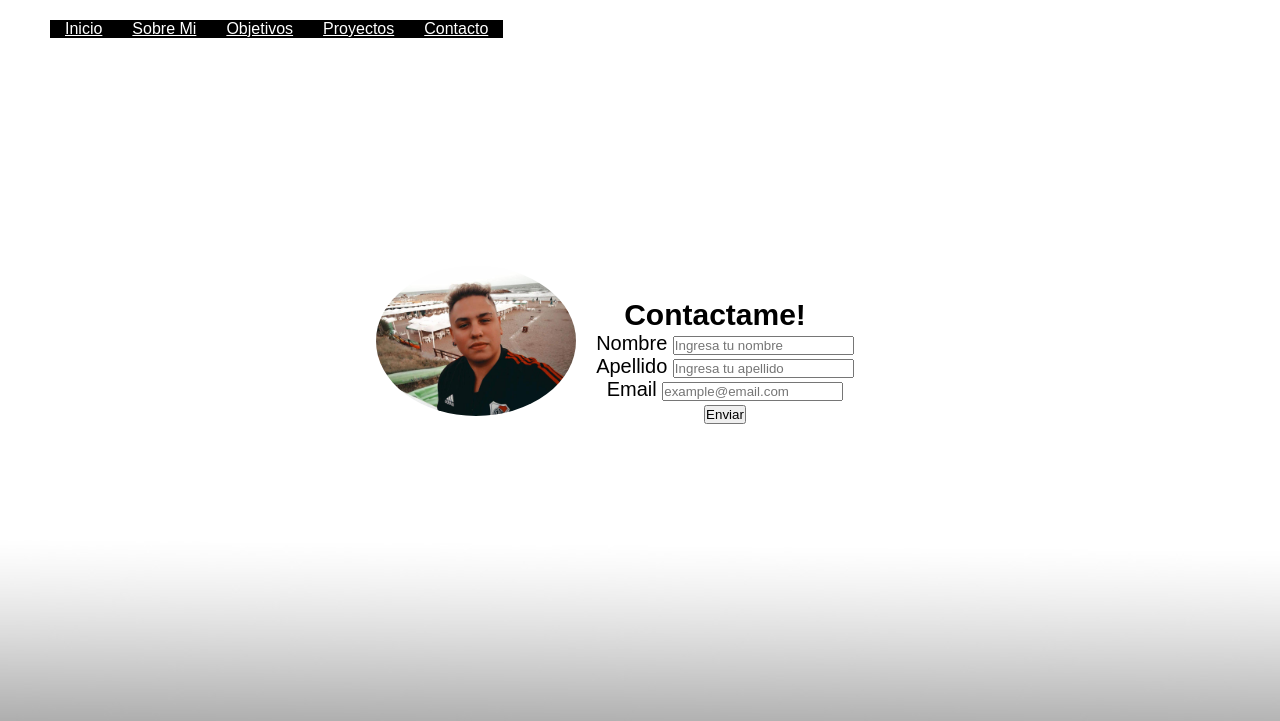
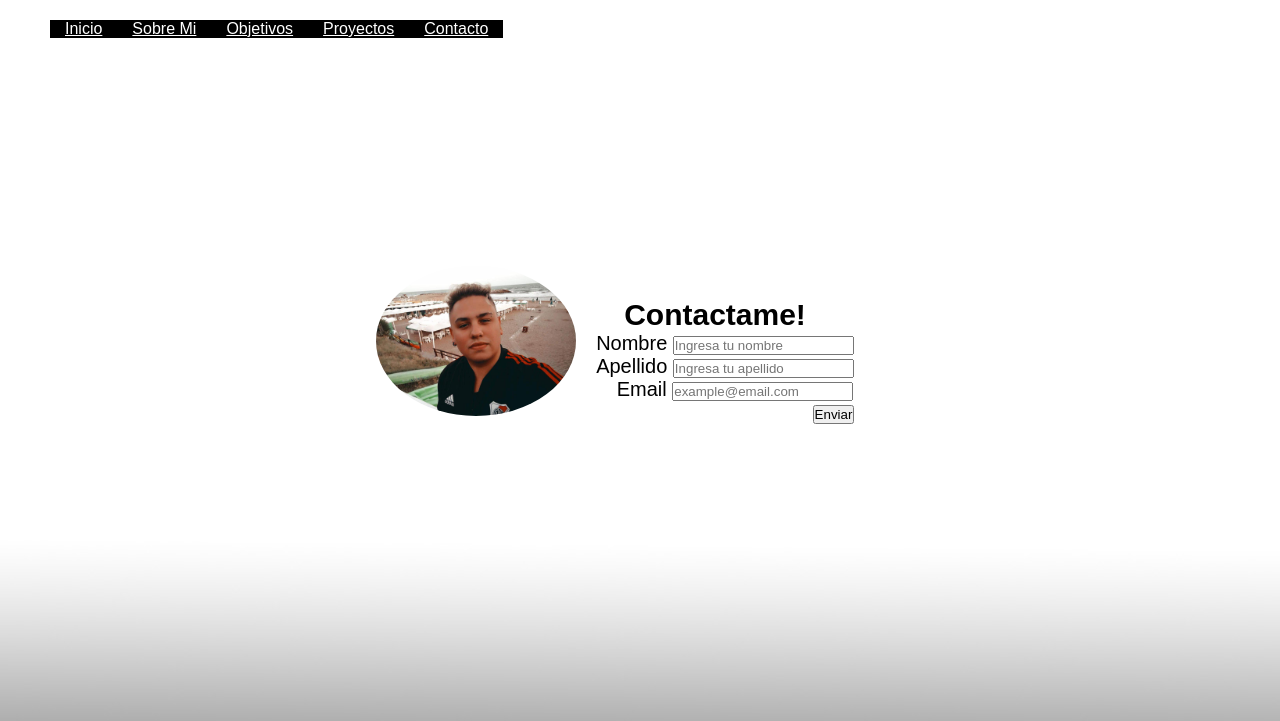
Before and after one commit to fedeorellana/PF-Orellana-Lagos, a website: page html/conctacto.html in a window 1280 px wide. Shown: the top 721 px of the page. Drawn offline with Linux system fonts and the light colour scheme.

Commit message:
cambios en portfolio

```diff
--- a/css/style.css
+++ b/css/style.css
@@ -166,7 +166,7 @@ margin-top: 30px;
 }
 
 .contenedorInferiorProyectos {
-  margin-top: 50px;
+  margin-top: 5%;
   margin-left: 35%;
 }
 
@@ -209,7 +209,13 @@ margin-top: 300px;
  margin: 75px;
 }
 
+.boton{
+margin-left: 84%;
 
+}
+.email{
+  margin-left: 20px;
+}
 
 /* Responsive */
 
--- a/html/conctacto.html
+++ b/html/conctacto.html
@@ -40,12 +40,12 @@
                     <div><label for="apellido">Apellido</label>
                         <input type="text" name="apellido" id="apellido" placeholder="Ingresa tu apellido">
                     </div>
-                    <div>
+                    <div class="email">
                         <label for="email">Email</label>
                         <input type="email" name="email" placeholder="example@email.com">
                     </div>
                     <div>
-                        <div>
+                        <div class="boton">
                             <button type="submit">Enviar</button>
                         </div>
                 </form>
```
